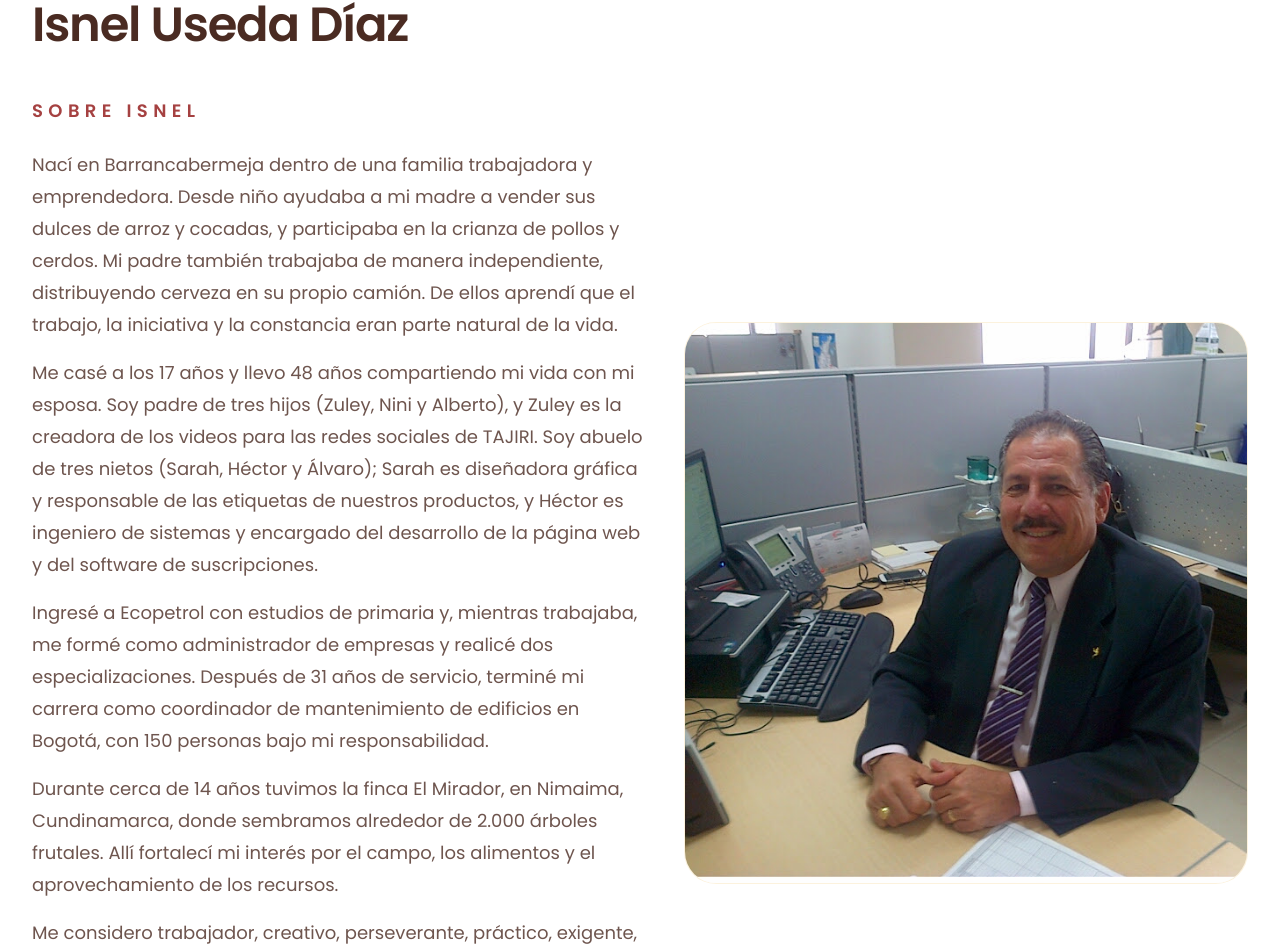
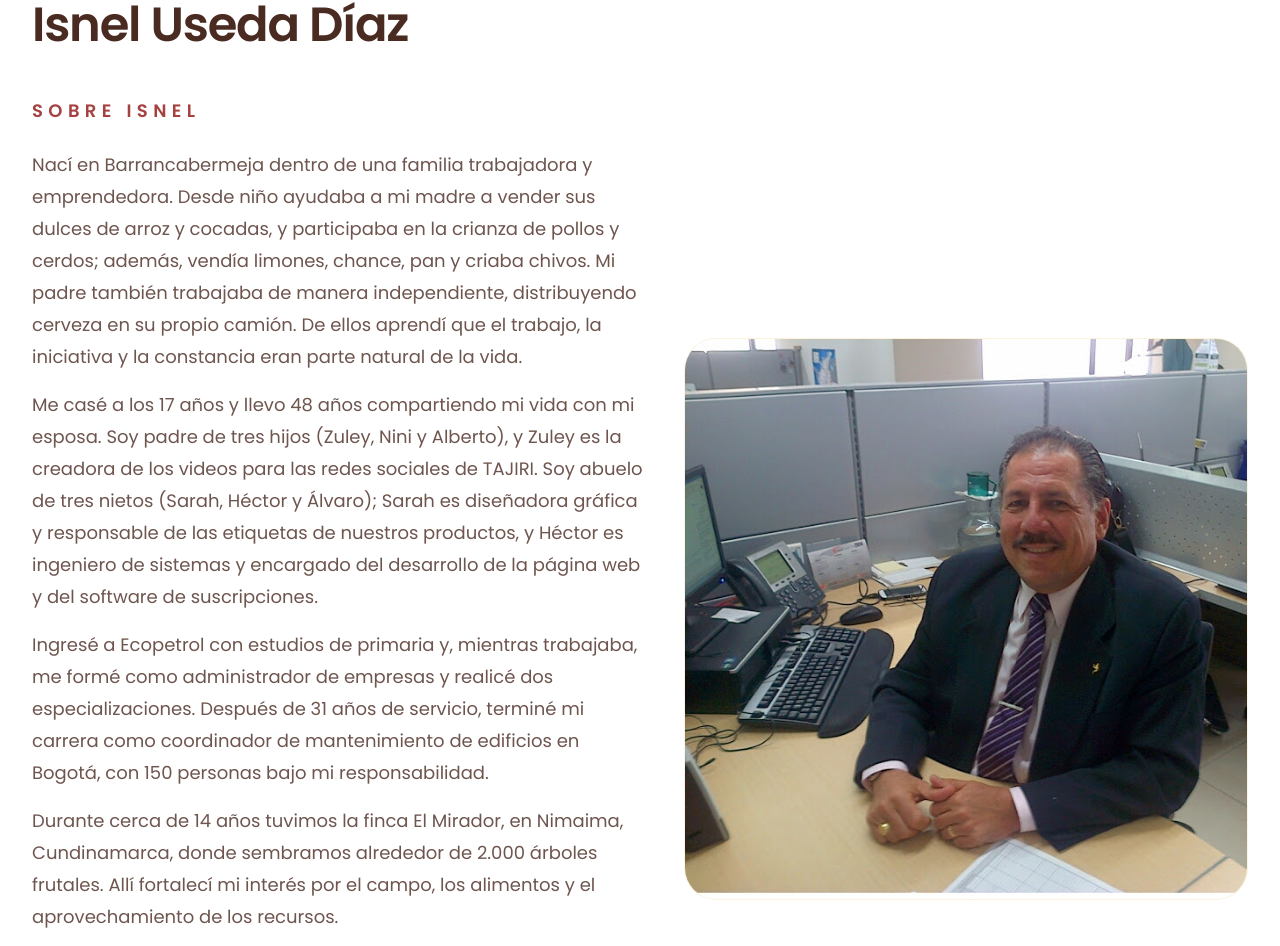
Before and after one commit to HideAkki/Productos-TAJIRI-web, a Next.js app: page /conocenos/nuestra-historia in a window 1280 px wide. Shown: the part 3023-3969 px from the top of the page. Built offline with nearby package versions, Linux system fonts and the light colour scheme; no server answers.

Commit message:
feat: add childhood trades to founder bio

```diff
--- a/app/conocenos/nuestra-historia/page.tsx
+++ b/app/conocenos/nuestra-historia/page.tsx
@@ -185,7 +185,7 @@ Sin saberlo, ese sería el comienzo de una nueva etapa de innovación que daría
             <div>
               <p className="text-lg font-semibold uppercase tracking-[0.3em] text-[#8f1111]/80">Sobre Isnel</p>
               <p className="mt-6 text-lg leading-8 text-[#4a2b22]/80">
-                Nací en Barrancabermeja dentro de una familia trabajadora y emprendedora. Desde niño ayudaba a mi madre a vender sus dulces de arroz y cocadas, y participaba en la crianza de pollos y cerdos. Mi padre también trabajaba de manera independiente, distribuyendo cerveza en su propio camión. De ellos aprendí que el trabajo, la iniciativa y la constancia eran parte natural de la vida.
+                Nací en Barrancabermeja dentro de una familia trabajadora y emprendedora. Desde niño ayudaba a mi madre a vender sus dulces de arroz y cocadas, y participaba en la crianza de pollos y cerdos; además, vendía limones, chance, pan y criaba chivos. Mi padre también trabajaba de manera independiente, distribuyendo cerveza en su propio camión. De ellos aprendí que el trabajo, la iniciativa y la constancia eran parte natural de la vida.
               </p>
               <p className="mt-4 text-lg leading-8 text-[#4a2b22]/80">
                 Me casé a los 17 años y llevo 48 años compartiendo mi vida con mi esposa. Soy padre de tres hijos (Zuley, Nini y Alberto), y Zuley es la creadora de los videos para las redes sociales de TAJIRI. Soy abuelo de tres nietos (Sarah, Héctor y Álvaro); Sarah es diseñadora gráfica y responsable de las etiquetas de nuestros productos, y Héctor es ingeniero de sistemas y encargado del desarrollo de la página web y del software de suscripciones.
```
